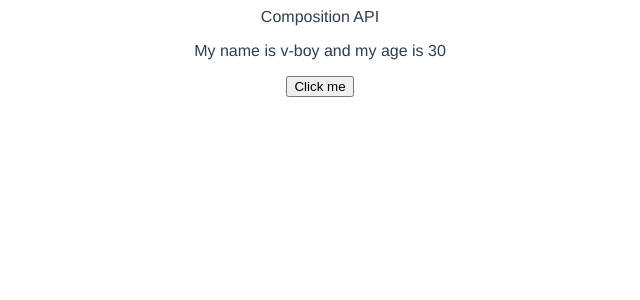
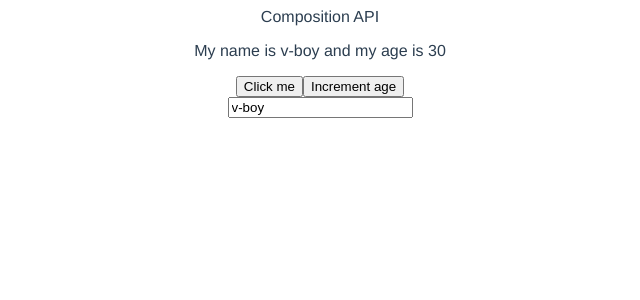
Before and after one commit to VisheshSingh/dojo-blog, a Vue app: page / in a window 1280 px wide. Shown: the top 300 px of the page, without its empty margins (320-960 px from the left). Built offline with nearby package versions, Linux system fonts and the light colour scheme.

Commit message:
Using refs for reactivity

```diff
--- a/src/views/Home.vue
+++ b/src/views/Home.vue
@@ -1,8 +1,10 @@
 <template>
   <div class="home">
     Composition API
-    <p ref="paragraph">My name is {{ name }} and my age is {{ age }}</p>
+    <p>My name is {{ name }} and my age is {{ age }}</p>
     <button @click="handleClick">Click me</button>
+    <button @click="age++">Increment age</button><br />
+    <input type="text" v-model="name" />
   </div>
 </template>
 
@@ -11,17 +13,15 @@ import { ref } from 'vue';
 export default {
   name: 'Home',
   setup() {
-    let name = 'v-boy';
-    let age = 30;
-    let paragraph = ref(null);
+    let name = ref('v-boy');
+    let age = ref(30);
 
     let handleClick = () => {
-      console.log(paragraph, paragraph.value);
-      paragraph.value.classList.add('test');
-      paragraph.value.textContent = 'wohuuuu!!!';
+      name.value = 'Peter';
+      age.value = 29;
     };
 
-    return { name, age, handleClick, paragraph };
+    return { name, age, handleClick };
   },
 };
 </script>
```
